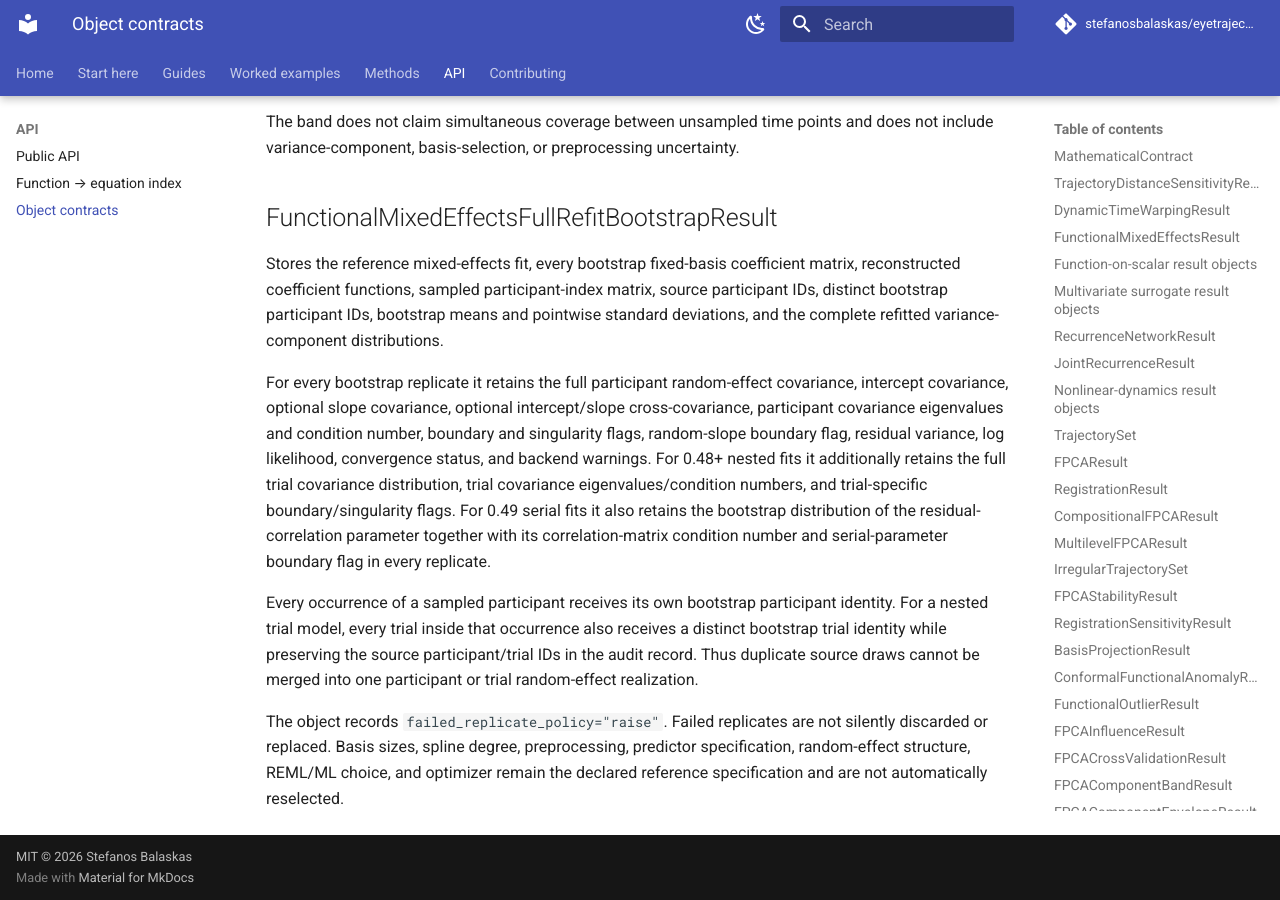
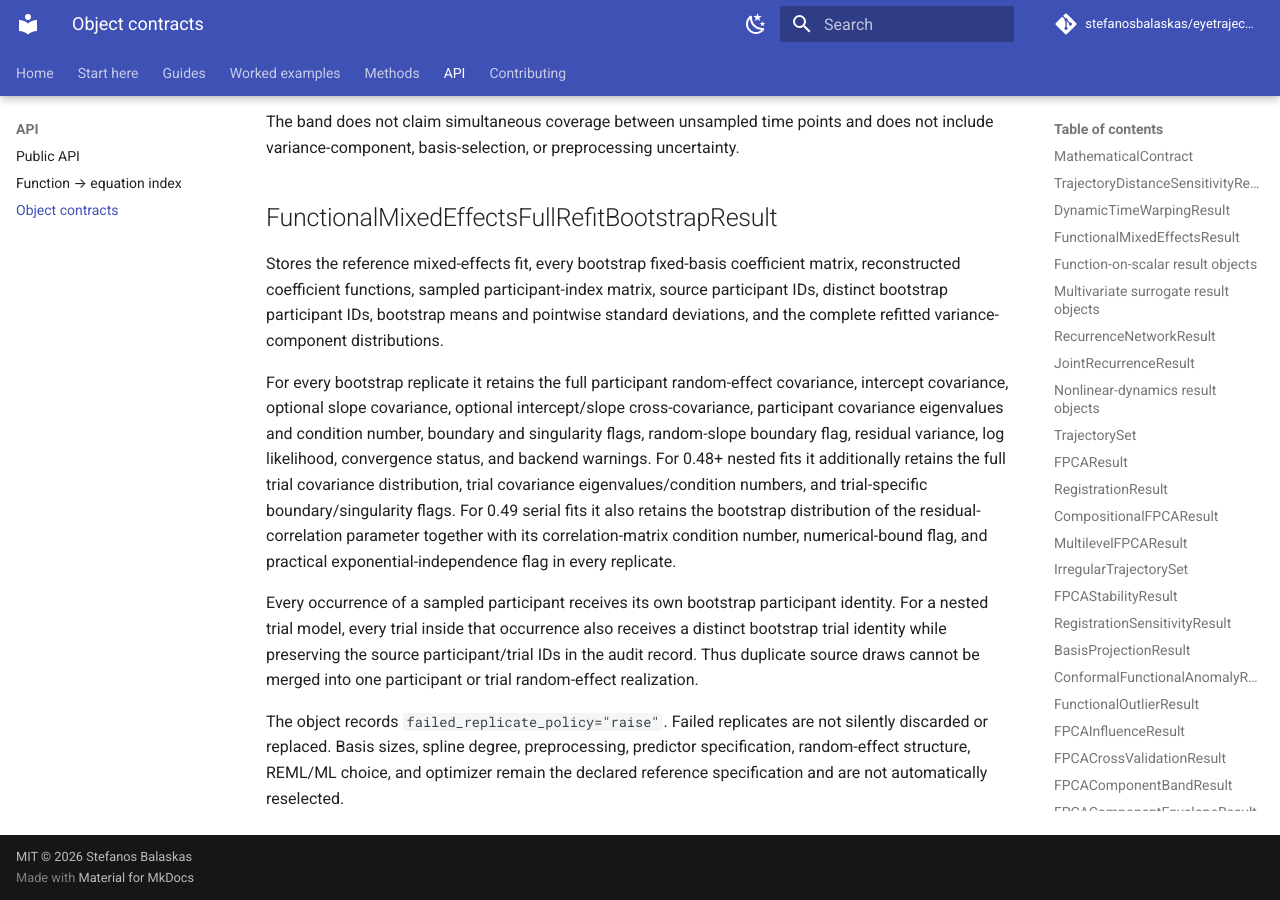
Before and after one commit to stefanosbalaskas/eyetrajectoriespy, an MkDocs documentation site: the page built from docs/reference/objects.md, in a window 1280 px wide and 900 px high, scrolled down 14825 px. Built offline with MkDocs 1.6.1 and Material for MkDocs 9.7.7, drawn with Linux system fonts in a browser that asks for light colours; comment, search, counter and statistics services are not loaded; some of the changed text lies outside the part shown.

Commit message:
Document practical serial independence diagnostics

```diff
--- a/docs/reference/objects.md
+++ b/docs/reference/objects.md
@@ -73,8 +73,8 @@
 Version 0.49 additionally retains the declared residual-correlation family,
 jointly estimated `phi` or `rho` when applicable, parameter name/unit and
 numerical bounds, within-trial residual correlation matrix, eigenvalues and
-condition number, regular-grid diagnostics, explicit serial-parameter boundary
-flag, and both raw and whitened conditional residual functions. Exponential
+condition number, regular-grid diagnostics, explicit numerical-bound and practical exponential-
+independence flags, and both raw and whitened conditional residual functions. Exponential
 correlation uses physical time; AR(1) uses index steps and is accepted only on
 an equally spaced common grid. Residual covariance is block diagonal by source
 curve/trial.
@@ -524,8 +524,8 @@
 distribution, trial covariance eigenvalues/condition numbers, and
 trial-specific boundary/singularity flags. For 0.49 serial fits it also retains
 the bootstrap distribution of the residual-correlation parameter together with
-its correlation-matrix condition number and serial-parameter boundary flag in
-every replicate.
+its correlation-matrix condition number, numerical-bound flag, and practical
+exponential-independence flag in every replicate.
 
 Every occurrence of a sampled participant receives its own bootstrap
 participant identity. For a nested trial model, every trial inside that
```
